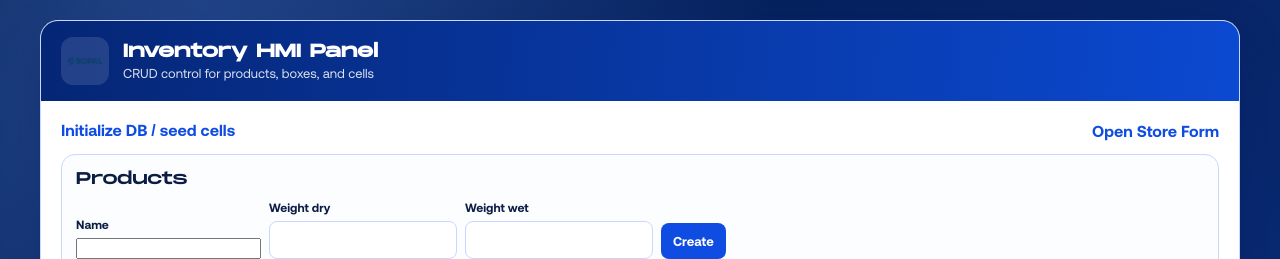
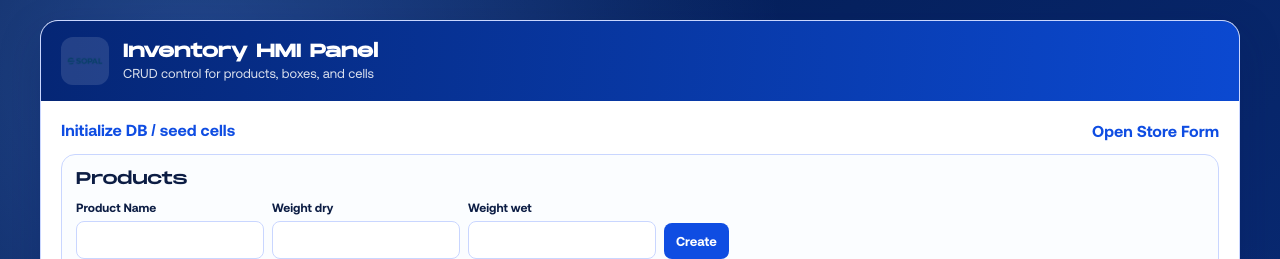
Before and after one commit to Ayoub-Ben-Yedder/MAKEATHON, a Flask app: page /admin in a window 1280 px wide. Shown: the top 259 px of the page. Run offline with Flask 2, Linux system fonts and the light colour scheme; data that the repository does not hold is empty.

Commit message:
jawna 7alawat

```diff
--- a/templates/admin.html
+++ b/templates/admin.html
@@ -173,7 +173,8 @@
 
 		input[type="number"],
 		input[type="text"],
-		input[type="datetime-local"] {
+		input[type="datetime-local"],
+		input{
 			height: 38px;
 			min-width: 110px;
 			border: 1px solid var(--panel-line);
@@ -250,7 +251,7 @@
 			<section class="section">
 				<h2>Products</h2>
 				<form action="/admin/products/create" method="post" class="row-form">
-					<label>Name <input name="name" required></label>
+					<label>Product Name <input name="product_name" required></label>
 					<label>Weight dry <input name="weight_dry" type="number" step="0.01"></label>
 					<label>Weight wet <input name="weight_wet" type="number" step="0.01"></label>
 					<button type="submit">Create</button>
--- a/templates/input.html
+++ b/templates/input.html
@@ -296,7 +296,7 @@
 				<input id="productIdInput" name="product_id" type="hidden">
 				<label>
 					Product name
-					<input id="productNameInput" name="name" required placeholder="e.g. Lettuce Batch A">
+					<input id="productNameInput" name="name" required placeholder="e.g Product A">
 				</label>
 				<label>
 					Quantity
```
Also changed, not shown: inventory.db.
